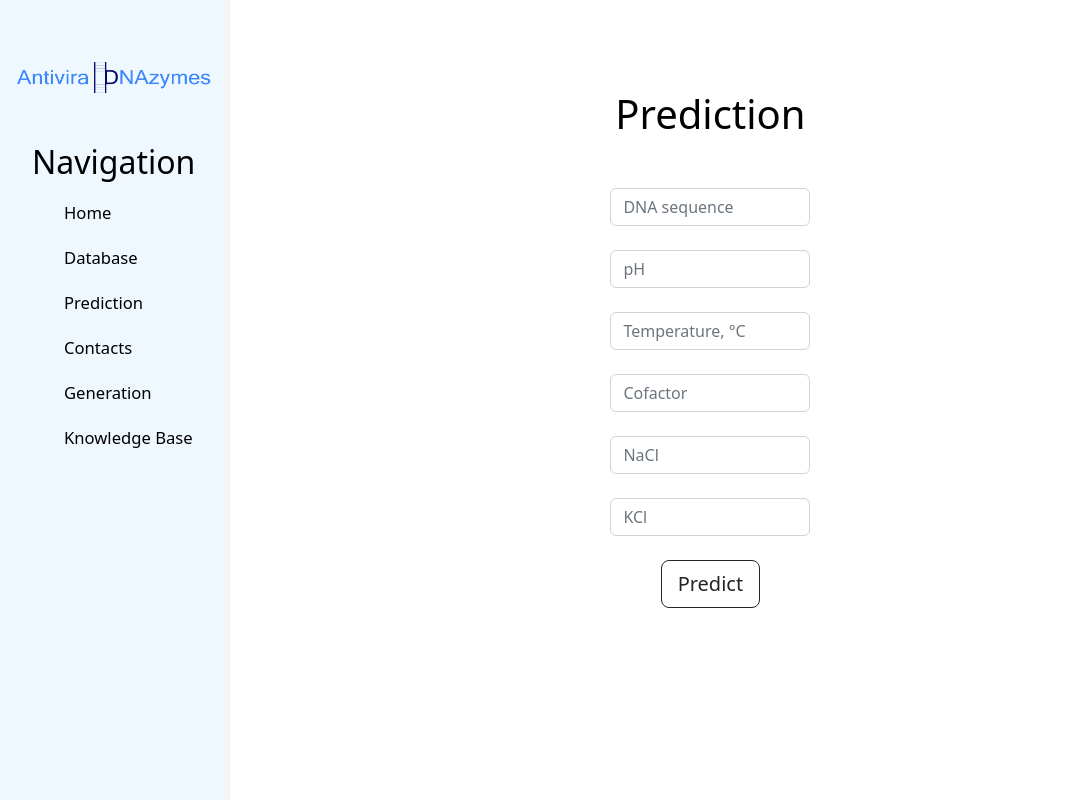
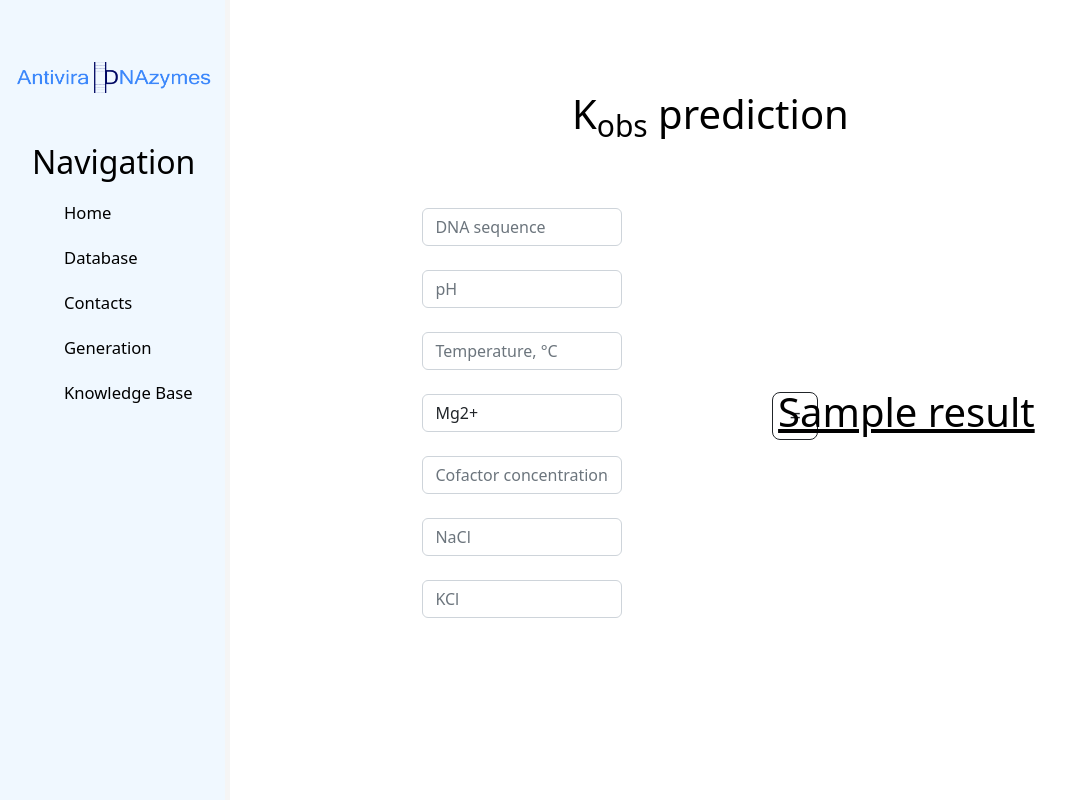
Before and after one commit to nebaskov/dnaZymeWeb, a Django app: template prediction/templates/prediction/main.html in a window 1280 px wide. Shown: the whole page, without its empty margins (0-1081 px from the left). Run offline with Django 4.2, Linux system fonts and the light colour scheme; tables that the repository leaves empty hold one stand-in row (values such as "Sample post"); the template is opened without the code that fills it: values that come from a table or form of the project are taken from there, most other values are stand-ins (such as "Sample title", 1, 10 or a date in 2020); some libraries are stand-ins or nearby versions.

Commit message:
final veiw

```diff
--- a/database/admin.py
+++ b/database/admin.py
@@ -1,8 +1,8 @@
-from .models import DnaDataBase
+from .models import MainDnaDataBase
 from django.contrib import admin
 from import_export.admin import ImportExportModelAdmin
 
 
-@admin.register(DnaDataBase)
+@admin.register(MainDnaDataBase)
 class ViewAdmin(ImportExportModelAdmin):
     list_display = ('name', 'catalytic_core', 'buffer', 'metal_ions', 'kobs', 'doi')
--- a/database/models.py
+++ b/database/models.py
@@ -1,7 +1,7 @@
 from django.db import models
 
 
-class DnaDataBase(models.Model):
+class MainDnaDataBase(models.Model):
     name = models.CharField('name', max_length=50)
     catalytic_core = models.TextField('catalytic_core')
     buffer = models.TextField('buffer')
--- a/database/views.py
+++ b/database/views.py
@@ -1,8 +1,8 @@
 from django.shortcuts import render
-from .models import DnaDataBase
+from .models import MainDnaDataBase
 from django.core import serializers
 
 
 def database_home(request):
-    db = serializers.serialize("python", DnaDataBase.objects.all())
+    db = serializers.serialize("python", MainDnaDataBase.objects.all())
     return render(request, 'database/database_home.html', {'db': db})
--- a/main/static/main/css/main.css
+++ b/main/static/main/css/main.css
@@ -69,10 +69,25 @@ main .features p {
 }
 
 main .features form {
-    margin-left: auto;
+    float: left;
+    margin-left: 20%;
     margin-right: auto;
     width: 200px;
     margin-top: 50px;
+}
+.predict-result {
+    margin-top: 250px;
+}
+
+.predict-result h2 {
+    font-size: 40px;
+    text-decoration: underline;
+}
+
+
+.predict-button {
+    margin-left: 350px;
+    margin-top: -250px;
 }
 
 .tbl-conteiner {
--- a/main/templates/main/base.html
+++ b/main/templates/main/base.html
@@ -8,7 +8,7 @@
         <p>Lorem ipsum dolor sit amet, consectetur adipisicing elit. Corporis debitis dolorum illum laboriosam laborum
             magni minus molestiae molestias nesciunt nisi, numquam, optio sed sit. Accusamus consequuntur cumque enim
             explicabo facilis id laboriosam modi mollitia nemo nesciunt nisi, possimus repudiandae voluptatibus?</p>
-        <a href="{% url 'start' %}"><button class="btn btn-outline-dark btn-lg"> Prediction</button></a>
+        <a href="{% url 'prediction' %}"><button class="btn btn-outline-dark btn-lg"> Prediction</button></a>
         <a href="{% url 'database_home' %}"><button class="btn btn-outline-dark btn-lg"> Database</button></a>
     </div>
 
--- a/main/templates/main/layout.html
+++ b/main/templates/main/layout.html
@@ -21,7 +21,6 @@
         <ul>
             <a class="noDecoration" href="{% url 'home' %}"><li>Home</li></a>
             <a class="noDecoration"  href="{% url 'database_home' %}"><li>Database</li></a>
-            <a class="noDecoration"  href="{% url 'create' %}"><li>Prediction</li></a>
             <a class="noDecoration"  href="{% url 'contacts' %}"><li>Contacts</li></a>
             <a class="noDecoration"  href="{% url 'generation' %}"><li>Generation</li></a>
             <a class="noDecoration"  href="{% url 'knowledgebase' %}"><li>Knowledge Base</li></a>
--- a/prediction/templates/prediction/main.html
+++ b/prediction/templates/prediction/main.html
@@ -4,16 +4,22 @@
 
 {% block content %}
     <div class="features">
-        <h1>Prediction</h1>
-        <form metod="post">
-            <input type="text" placeholder="DNA sequence" class="form-control"><br>
-            <input type="text" placeholder="pH" class="form-control"><br>
-            <input type="text" placeholder="Temperature, °C" class="form-control"><br>
-            <input type="text" placeholder="Cofactor" class="form-control"><br>
-            <input type="text" placeholder="NaCl" class="form-control"><br>
-            <input type="text" placeholder="KCl" class="form-control"><br>
-            <button class="btn btn-outline-dark btn-lg" type="submit">Predict</button>
+        <h1>K<sub>obs</sub> prediction</h1>
+        <form action="/prediction/prediction" method="post">
+            {% csrf_token %}
+            {{ form.sequence }}<br>
+            {{ form.ph }}<br>
+            {{ form.temp }}<br>
+            {{ form.cofactor_element }}<br>
+            {{ form.cofactor_concentraion }}<br>
+            {{ form.na_cl }}<br>
+            {{ form.k_cl }}<br>
+            <div class="predict-button">
+                <button class="btn btn-outline-dark btn-lg" type="submit">=</button>
+            </div>
         </form>
+        <div class="predict-result">
+            <h2>{{ result }}</h2>
+        </div>
     </div>
-
 {% endblock %}
--- a/prediction/templates/prediction/main_1.html
+++ b/prediction/templates/prediction/main_1.html
@@ -15,6 +15,7 @@
             <input type="text" placeholder="KCl" class="form-control" name="k_cl" id="k_cl"><br>
             <button class="btn btn-outline-primary" type="submit">Predict</button>
         </form>
+    {{  }}
     </div>
 
 {% endblock %}
--- a/prediction/utils.py
+++ b/prediction/utils.py
@@ -97,7 +97,7 @@ def get_sequant_descriptors(sequences: list[str]) -> dict[str, float]:
 
 
 def get_descriptors(
-    user_input: dict[str, float | str | int],
+    user_input: dict,
     use_sequant: bool = True,
     use_pymatgen: bool = True
 ) -> pd.DataFrame:
```
Also changed, not shown: dnaZymeWeb/settings.py (+4 -8 lines), prediction/views.py (+7 -6 lines), database/migrations/0001_initial.py, database/migrations/0002_maindatabase_core_maindatabase_name.py (deleted), database/migrations/0003_alter_maindatabase_options_alter_maindatabase_table.py (deleted).
